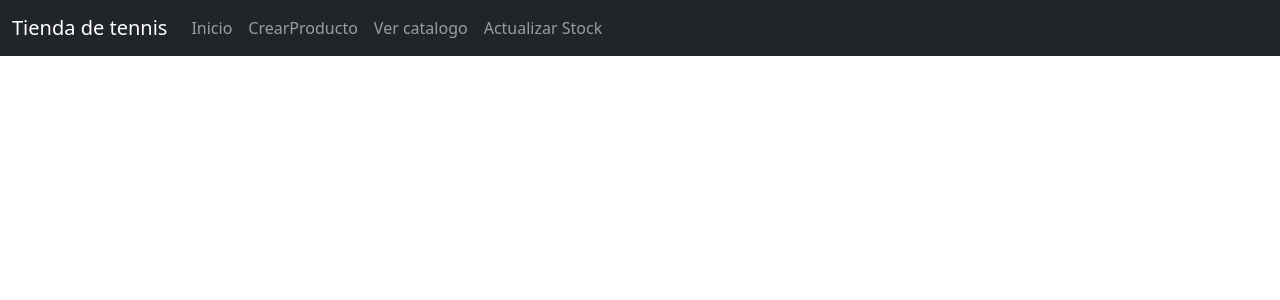
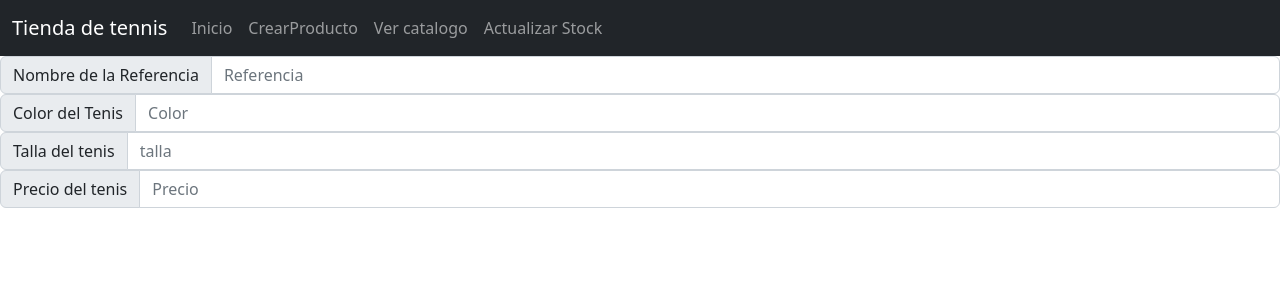
Before and after one commit to sebasrpg1232/tiendadetennis, a React (Create React App) app: page /CrearProducto in a window 1280 px wide. Shown: the top 300 px of the page. Built offline with nearby package versions, Linux system fonts and the light colour scheme.

Commit message:
actualizacion CrearProducto

```diff
--- a/src/App.js
+++ b/src/App.js
@@ -1,7 +1,8 @@
 import logo from "./logo.svg";
 import "./App.css";
 import Menu from "./Components/Menu/Menu";
-import Home from './Components/Home/Home'
+import Home from "./Components/Home/Home"
+import CrearProducto from "./Components/CrearProducto/CrearProducto";
 import { BrowserRouter as Router, Routes, Route } from "react-router-dom";
 function App() {
   return (
@@ -11,14 +12,10 @@ function App() {
           <Menu/>
             <Routes>
               <Route exact path="/" element={<Home/>}></Route>
-              <Route path="/CrearProducto"></Route>
+              <Route path="/CrearProducto" element={<CrearProducto/>}></Route>
               <Route path="/VerTenis"></Route>
               <Route path="/ActualizarStock"></Route>
             </Routes>
-
-
-
-
         </Router>
       </nav>
     </div>
--- /dev/null
+++ b/src/Components/CrearProducto/CrearProducto.js
@@ -0,0 +1,43 @@
+function CrearProducto() {
+  return (
+    <div class=".container-sm">
+      <div class="input-group flex-nowrap">
+        <span class="input-group-text" id="addon-wrapping">
+          Nombre de la Referencia
+        </span>
+        <input
+          type="text"
+          class="form-control"
+          placeholder="Referencia"
+        ></input>
+      </div>
+      <div class="input-group flex-nowrap">
+        <span class="input-group-text" id="addon-wrapping">
+          Color del Tenis
+        </span>
+        <input type="text" class="form-control" placeholder="Color"></input>
+      </div>
+      <div class="input-group flex-nowrap">
+        <span class="input-group-text" id="addon-wrapping">
+          Talla del tenis
+        </span>
+        <input
+          type="number"
+          class="form-control"
+          placeholder="talla"
+        ></input>
+      </div>
+      <div class="input-group flex-nowrap">
+        <span class="input-group-text" id="addon-wrapping">
+          Precio del tenis
+        </span>
+        <input
+          type="number"
+          class="form-control"
+          placeholder="Precio"
+        ></input>
+      </div>
+    </div>
+  );
+}
+export default CrearProducto;
```
